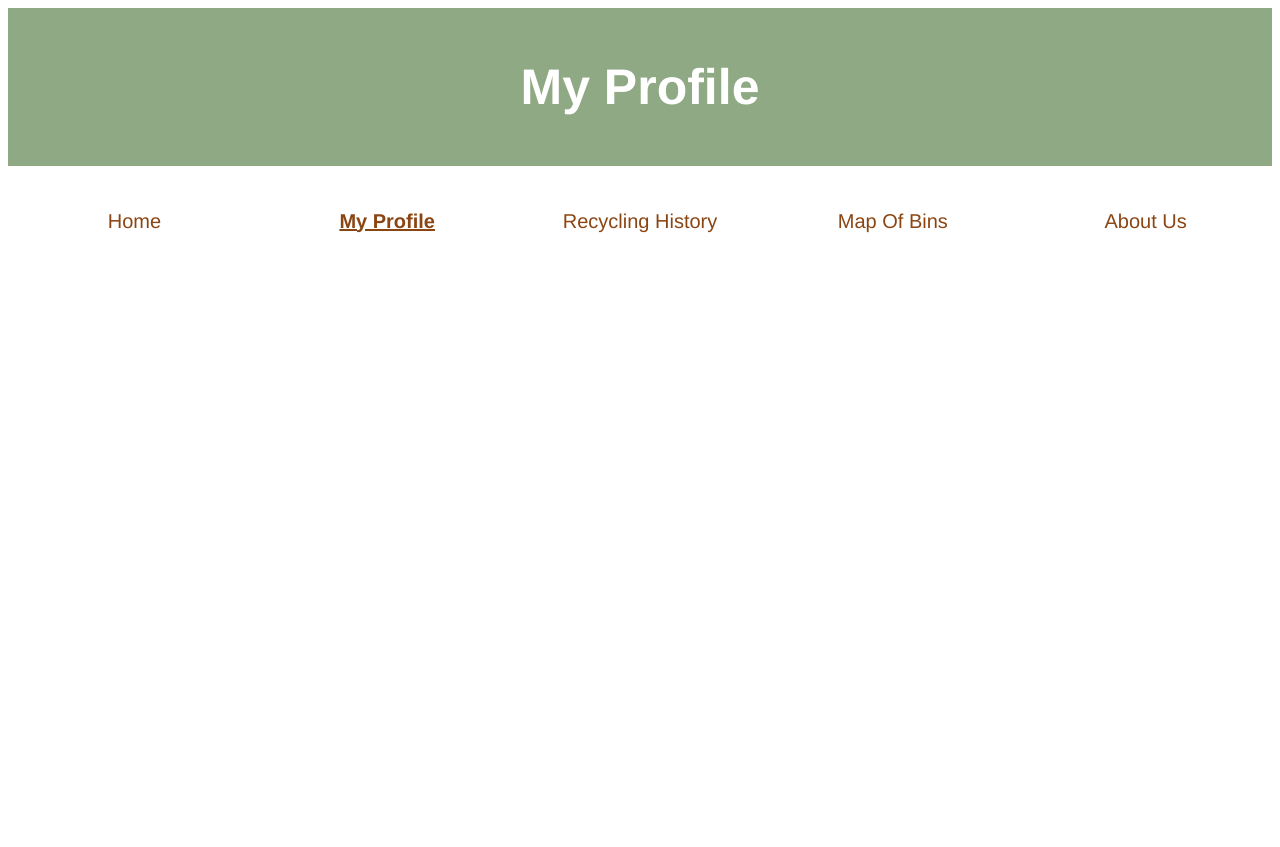
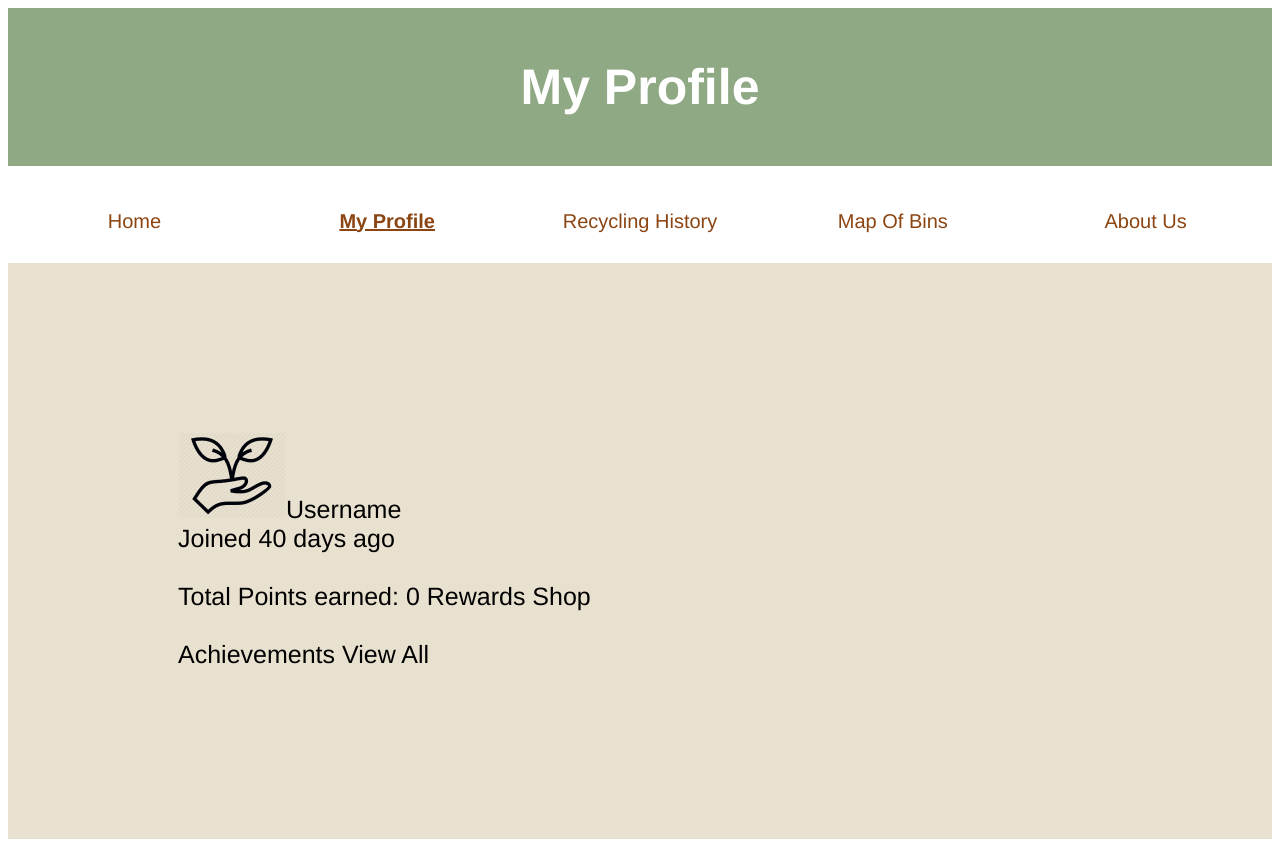
Before and after one commit to choomegan/Recycle_Nation, a Vue app: page /MyProfile in a window 1280 px wide. Before the commit the page ends 800 px from the top, so only its background shows below. Built offline with nearby package versions, Linux system fonts and the light colour scheme.

Commit message:
Adding MyProfile and links to Rewards and Achievement

```diff
--- a/src/components/Home.vue
+++ b/src/components/Home.vue
@@ -5,13 +5,11 @@
         <div class="recycle-box">
             <div class="recycle" v-for="recycle in this.info" v-bind:key="recycle">
                 <p id="item">{{recycle.type}}</p>
-                <ul v-for="item in recycle.data" v-bind:key="item[0]">
+                <ul v-for="item in recycle.data" v-bind:key="item">
                     <li>{{item}}</li>
                 </ul>
             </div>
         </div>
-
-
     </div>
 </template>
 
@@ -20,10 +18,10 @@ export default {
     data() {
         return {
             info: [
-                {type: 'Paper', data: ['Flyers, Letters, Envelopes', 'Newspaper', 'Flattened tissue box']},
-                {type: 'Plastic', data: ['Plastic packaging from food','Empty detergent, soap and condiment bottles', 'Cosmetic bottles and containers']},
-                {type: 'Glass', data: ['Empty condiment bottles and containers', 'Glassware']},
-                {type: 'Metal', data: ['Aluminum cans (from canned drinks and canned food)', 'Aerosal can']},
+                {type: 'Paper',     data: ['Flyers, Letters, Envelopes', 'Newspaper', 'Flattened tissue box']},
+                {type: 'Plastic',   data: ['Plastic packaging from food','Empty detergent, soap and condiment bottles', 'Cosmetic bottles and containers']},
+                {type: 'Glass',     data: ['Empty condiment bottles and containers', 'Glassware']},
+                {type: 'Metal',     data: ['Aluminum cans (from canned drinks and canned food)', 'Aerosal can']},
             ]
         }
     }
@@ -34,7 +32,7 @@ export default {
 #Home {
     padding: 60px;
     background-color: #E8E1CF;
-    text-align: top;
+    text-align: center;
 }
 .recycle-box {
     display: flex;
--- a/src/components/MyProfile.vue
+++ b/src/components/MyProfile.vue
@@ -1,5 +1,15 @@
 <template>
-    <div id="myProfile">
+    <div id="MyProfile">
+        <img v-bind:src="image" id="icon"/>
+        <span>Username <br> Joined 40 days ago</span>
+        <br><br>
+        <div>
+            Total Points earned: 0
+            <span v-on:click="rewards">Rewards Shop</span>
+            <br><br>
+            Achievements
+            <span v-on:click="achievements">View All</span>
+        </div>
     </div>
 </template>
 
@@ -7,7 +17,15 @@
 export default {
     data() {
         return {
-
+            image:require('../assets/holding_plants.png')
+        }
+    },
+    methods: {
+        rewards: function() {
+            this.$router.push({path:"/MyRewards"})
+        },
+        achievements: function() {
+            this.$router.push({path:"/MyAchievements"})
         }
     }
 }
@@ -18,5 +36,16 @@ export default {
     font-size: 25px;
     padding: 170px;
     background-color: #E8E1CF;
+    text-align: left;
 }
+#icon{
+    width: 108px;
+    height: 85px;
+    left: 206px;
+    top: 397px;
+    background: './assets/5680_-_Holding_Plants-512.png';
+    mix-blend-mode: difference;
+
+}
+
 </style>
--- a/src/routes.js
+++ b/src/routes.js
@@ -17,7 +17,7 @@ export default[
     { name:'Map Of Bins', path: '/MapOfBins', component: MapOfBins},
     { name:'My Achievements', path: '/MyAchievements', component: MyAchievements},
     { name:'My Profile', path: '/MyProfile', component: MyProfile},
-    { name:'My Rewards', path: '/MyRewards', component: MyRewards},
+    { name:'Rewards Shop', path: '/MyRewards', component: MyRewards},
     { name:'Recycling History', path: '/RecyclingHistory', component: RecyclingHistory},
     { name:'Registration', path: '/Registration', component: Registration}
 ]
```
Also changed, not shown: src/assets/holding_plants.png (added).
